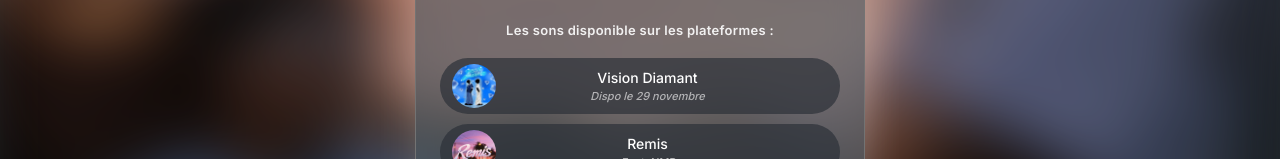
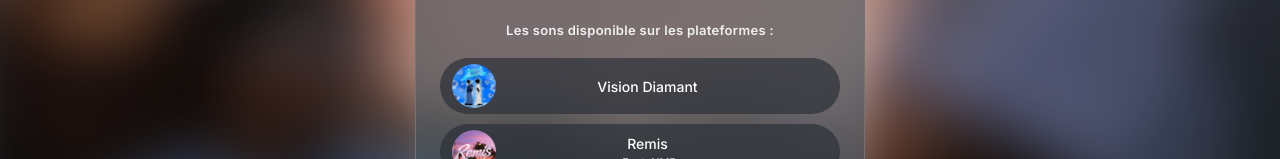
Before and after one commit to madmax67lc/two2flow-sortie-6-decembre, a plain HTML site: page index.html in a window 1280 px wide. Shown: the part 434-593 px from the top of the page. Drawn offline with Linux system fonts and the light colour scheme.

Commit message:
Version 29 novembre : single Vision Diamant sans mention de date
Co-Authored-By: Claude Opus 5.5 <noreply@anthropic.com>

```diff
--- a/index.html
+++ b/index.html
@@ -31,13 +31,13 @@
         <h2 class="subtitle">Les sons disponible sur les plateformes :</h2>
 
         <div class="links-list">
-            <!-- TODO: remplacer href par le lien de la sortie -->
+            <!-- TODO: lien DistroKid du single Vision Diamant -->
             <a href="#" class="link-item">
                 <img src="miniature-vision-diamant.jpg" alt="Vision Diamant" class="music-img">
-                <span class="link-text">Vision Diamant <br><span class="petit-texte"><i>Dispo le 29 novembre</i></span></span>
+                <span class="link-text">Vision Diamant</span>
             </a>
 
-<a href="https://distrokid.com/hyperfollow/two2flow/remis-feat-nmr" class="link-item">
+            <a href="https://distrokid.com/hyperfollow/two2flow/remis-feat-nmr" class="link-item">
                <img src="miniature-remis-feat-nmr.png" alt="" class="music-img">
                <span class="link-text">Remis <br><span class="petit-texte"><i>Feat. NMR</i></span></span>
             </a>
```
